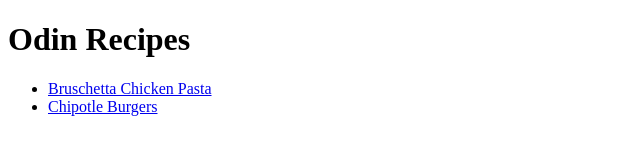
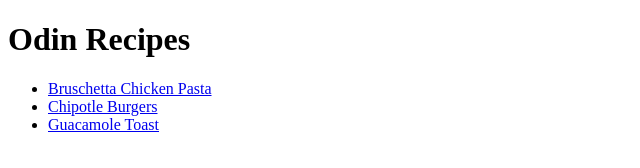
Before and after one commit to tankiso-montse/odin-recipes, a plain HTML site: page index.html in a window 1280 px wide. Shown: the whole page, without its empty margins (0-640 px from the left). Drawn offline with Linux system fonts and the light colour scheme.

Commit message:
links added in unordered list in index page

```diff
--- a/index.html
+++ b/index.html
@@ -10,6 +10,7 @@
     <ul>
         <li><a href="recipes/Bruschetta_Chicken_Pasta.html">Bruschetta Chicken Pasta</a></li>
         <li><a href="recipes/Chipotle_Burgers.html">Chipotle Burgers</a></li>
+        <li><a href="recipes/Guacamole_Toast.html">Guacamole Toast</a></li>
     </ul>
 </body>
 </html>
```
